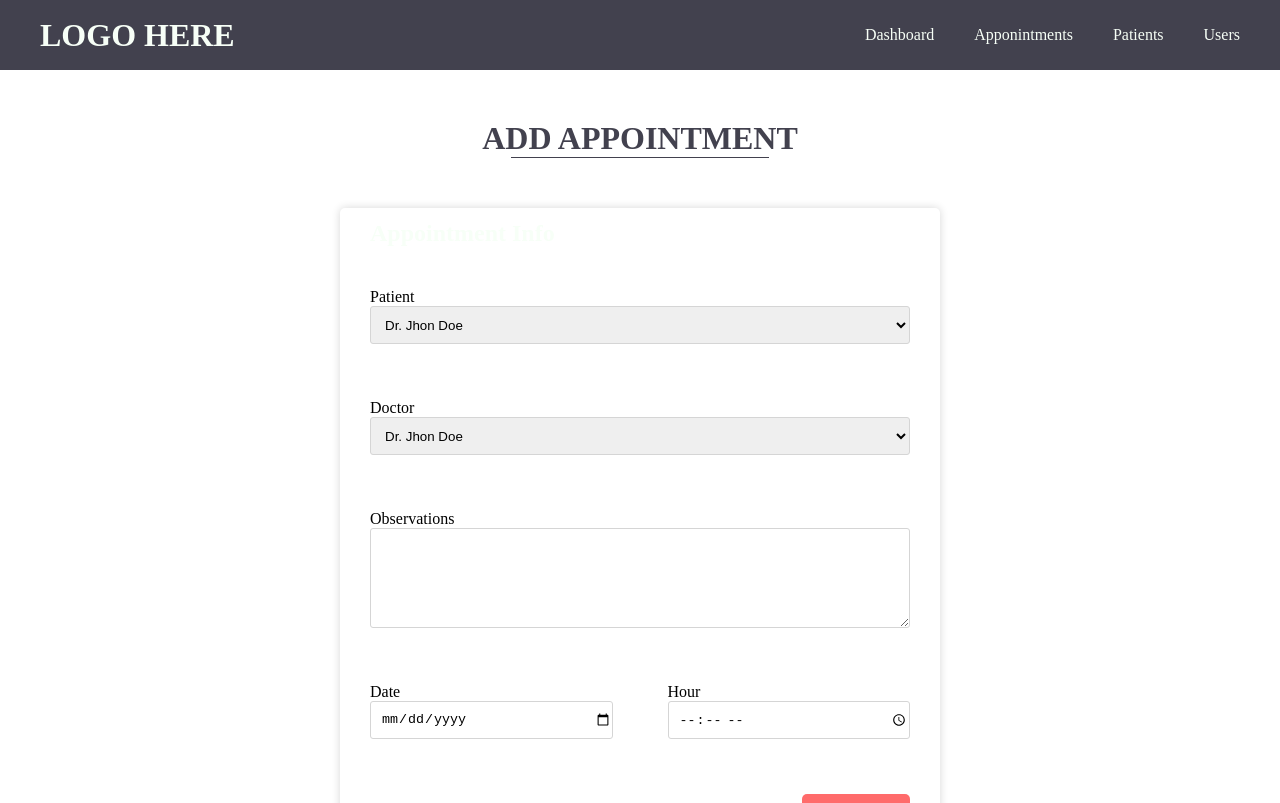
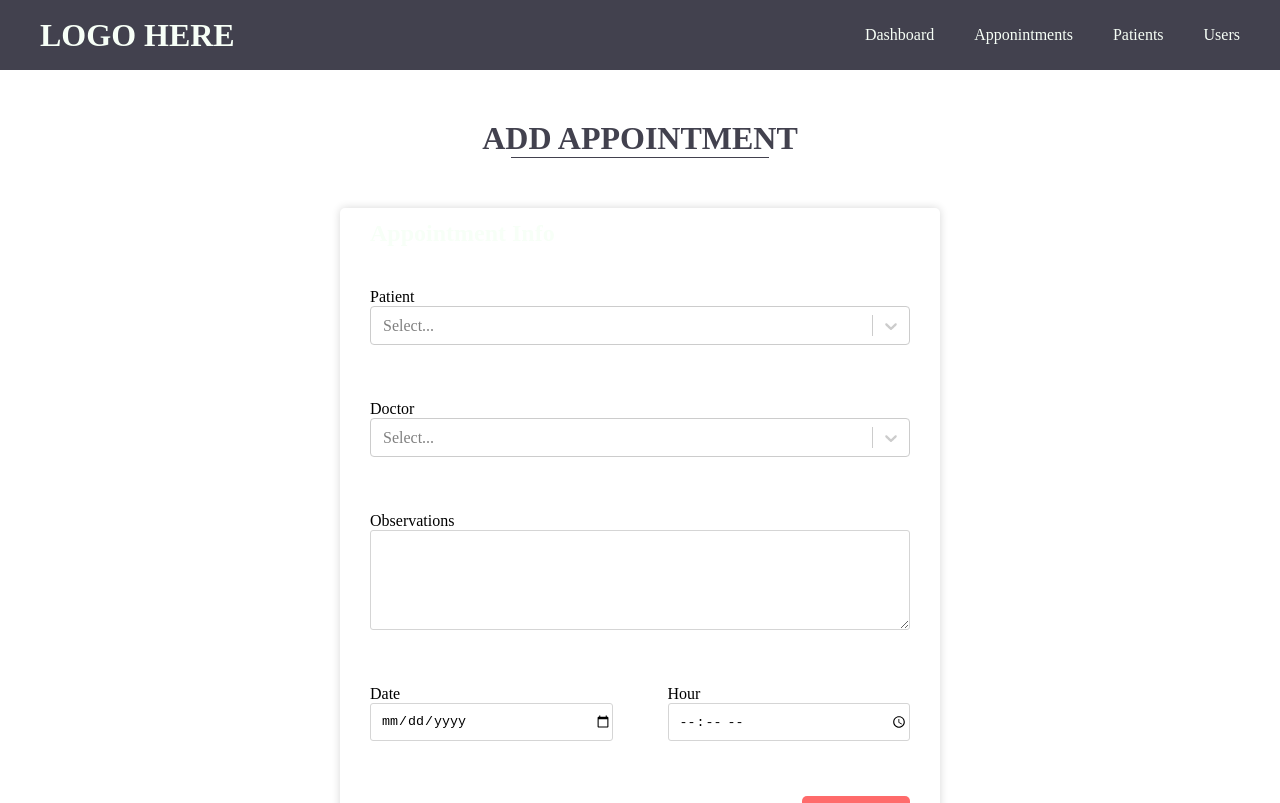
Before and after one commit to willlymendoza/doctor_appointments_front_end, a React (Create React App) app: page /appointments/add in a window 1280 px wide. Shown: the top 803 px of the page. Built offline with nearby package versions, Linux system fonts and the light colour scheme.

Commit message:
Implemented React-Select

```diff
--- a/src/components/AppointmentForm/index.js
+++ b/src/components/AppointmentForm/index.js
@@ -1,23 +1,60 @@
 import React from "react";
 import CardContainer from "../../components/CardContainer";
+import Select from "react-select";
 import "./styles.scss";
 
+const options = [
+  { id: 1, first_name: "Jhon", last_name: "Doe" },
+  { id: 2, first_name: "Juan", last_name: "Doe" },
+  { id: 3, first_name: "Mic", last_name: "Doe" },
+];
+
 const AppointmentForm = () => {
+  const handleSelectChange = (newValue: any, actionMeta: any) => {
+    console.log(newValue);
+  };
+
+  const customSelectStyles = {
+    valueContainer: () => ({
+      height: 37,
+      paddingLeft: 10,
+    }),
+    input: () => ({
+      margin: "auto 0",
+    }),
+  };
+
   return (
     <div className="appointment-form-container">
       <CardContainer title="Appointment Info" color="warning_color">
         <form className="form">
           <div className="form-group full-width">
             <label>Patient</label>
-            <select name="patient">
-              <option value="0">Dr. Jhon Doe</option>
-            </select>
+            <Select
+              styles={customSelectStyles}
+              options={options}
+              onChange={handleSelectChange}
+              isClearable
+              maxMenuHeight={150}
+              getOptionLabel={(option) =>
+                `${option.first_name} ${option.last_name}`
+              }
+              getOptionValue={(option) => option["id"]}
+            />
           </div>
           <div className="form-group full-width">
             <label>Doctor</label>
-            <select name="doctor">
-              <option value="0">Dr. Jhon Doe</option>
-            </select>
+            <Select
+              styles={customSelectStyles}
+              options={options}
+              onChange={handleSelectChange}
+              isClearable
+              maxMenuHeight={150}
+              getOptionLabel={(option) =>
+                `${option.first_name} ${option.last_name}`
+              }
+              getOptionValue={(option) => option["id"]}
+            />
           </div>
           <div className="form-group full-width">
             <label>Observations</label>
--- a/src/components/AppointmentForm/styles.scss
+++ b/src/components/AppointmentForm/styles.scss
@@ -14,7 +14,6 @@
       flex-direction: column;
 
       input,
-      select,
       textarea {
         height: 38px;
         padding-left: 10px;
```
